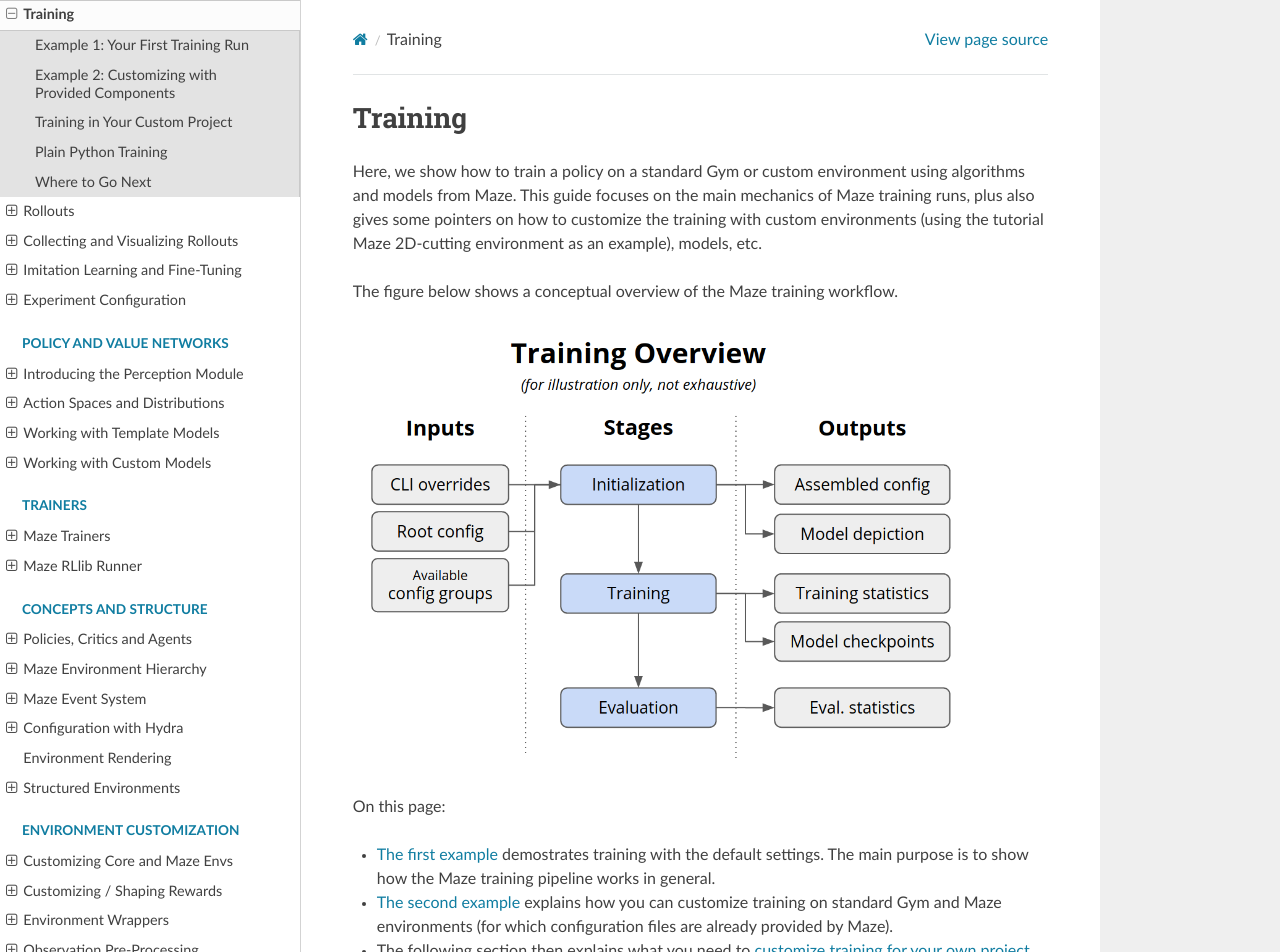
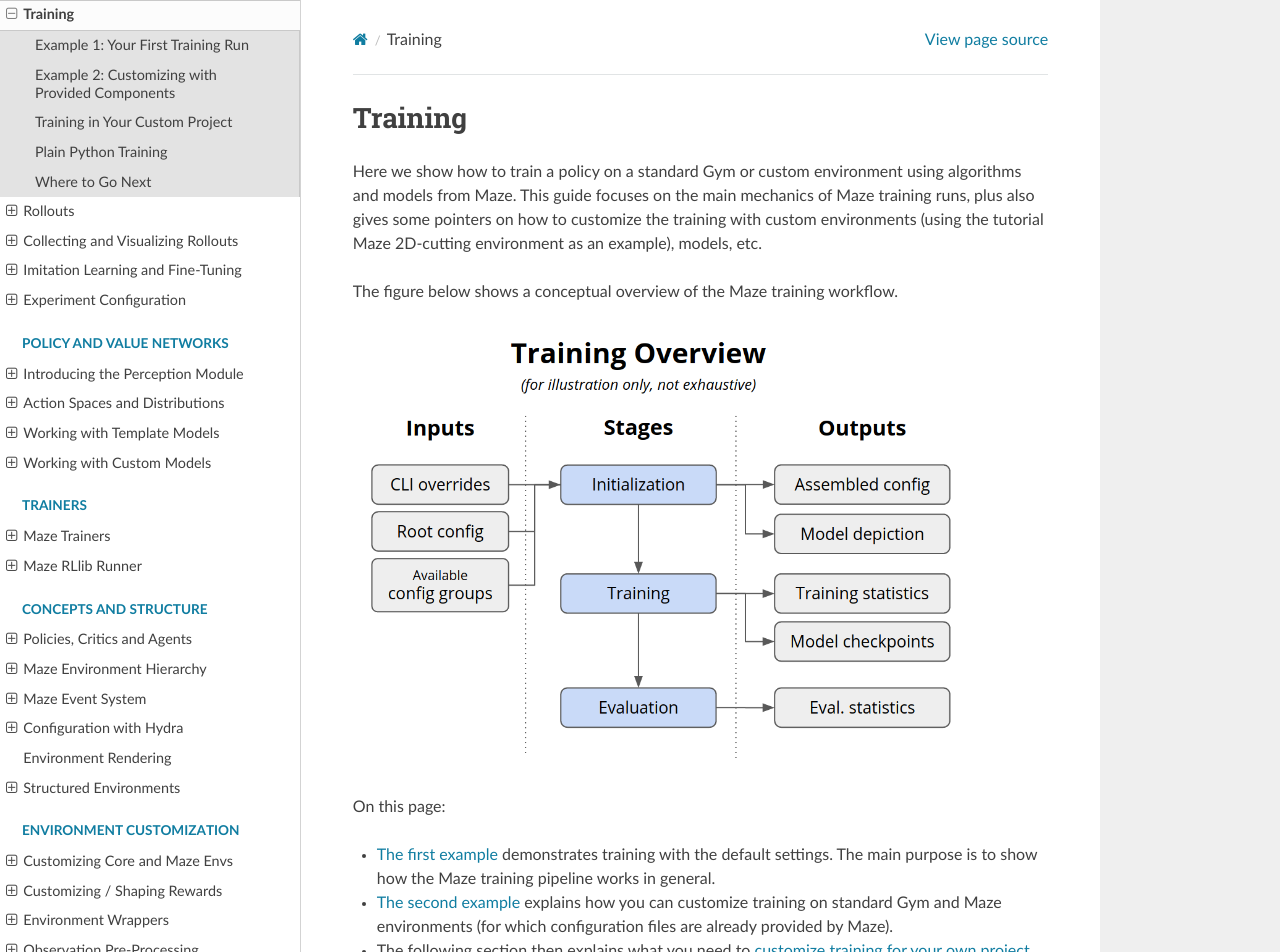
Before and after one commit to enlite-ai/maze, a Sphinx documentation site: the page built from docs/source/workflow/training.rst, in a window 1280 px wide and 1400 px high. Shown: the top 952 px of the window. Built offline with Sphinx 7.4.7 and the Read the Docs theme 2.0.0, drawn with Linux system fonts in a browser that asks for light colours; some of the changed text lies outside the part shown.

Commit message:
FIX: Typos in documentation.

```diff
--- a/docs/source/workflow/rollouts.rst
+++ b/docs/source/workflow/rollouts.rst
@@ -17,7 +17,7 @@
 
 On this page:
 
-- :ref:`The First Rollout<rollouts-first_rollout>` demostrates the main mechanics of running a rollout.
+- :ref:`The First Rollout<rollouts-first_rollout>` demonstrates the main mechanics of running a rollout.
 - :ref:`Rollout Runner Configuration<rollouts-runner_config>` explains how to configure the rollout runners.
 - :ref:`Environment and Agent Configuration<rollouts-env_and_agent>` shows how to configure different environments
   and agents.
--- a/docs/source/workflow/training.rst
+++ b/docs/source/workflow/training.rst
@@ -3,7 +3,7 @@
 Training
 ========
 
-Here, we show how to train a policy on a standard Gym or custom environment
+Here we show how to train a policy on a standard Gym or custom environment
 using algorithms and models from Maze. This guide focuses on the main mechanics of Maze
 training runs, plus also gives some pointers on how to customize the training with custom
 environments (using the tutorial Maze 2D-cutting environment as an example), models, etc.
@@ -15,7 +15,7 @@
 
 On this page:
 
-- :ref:`The first example<training-first_run>` demostrates training with the default settings.
+- :ref:`The first example<training-first_run>` demonstrates training with the default settings.
   The main purpose is to show how the Maze training pipeline works in general.
 - :ref:`The second example<training-default_run>` explains how you can customize training on standard
   Gym and Maze environments (for which configuration files are already provided by Maze).
@@ -52,7 +52,7 @@
 loaded based on the default configuration provided by Maze:
 
 1. The full configuration is assembled via Hydra based on the config files available, the defaults
-   set in root config, and the overrides you provide via CLI (see `Hydra overview<hydra-overview>`
+   set in root config, and the overrides you provide via CLI (see :ref:`Hydra overview<hydra-overview>`
    to understand more about this process).
 2. Hydra creates the output directory where all output files will be stored.
 3. The full configuration of the job is logged: (1) to standard output,
```
